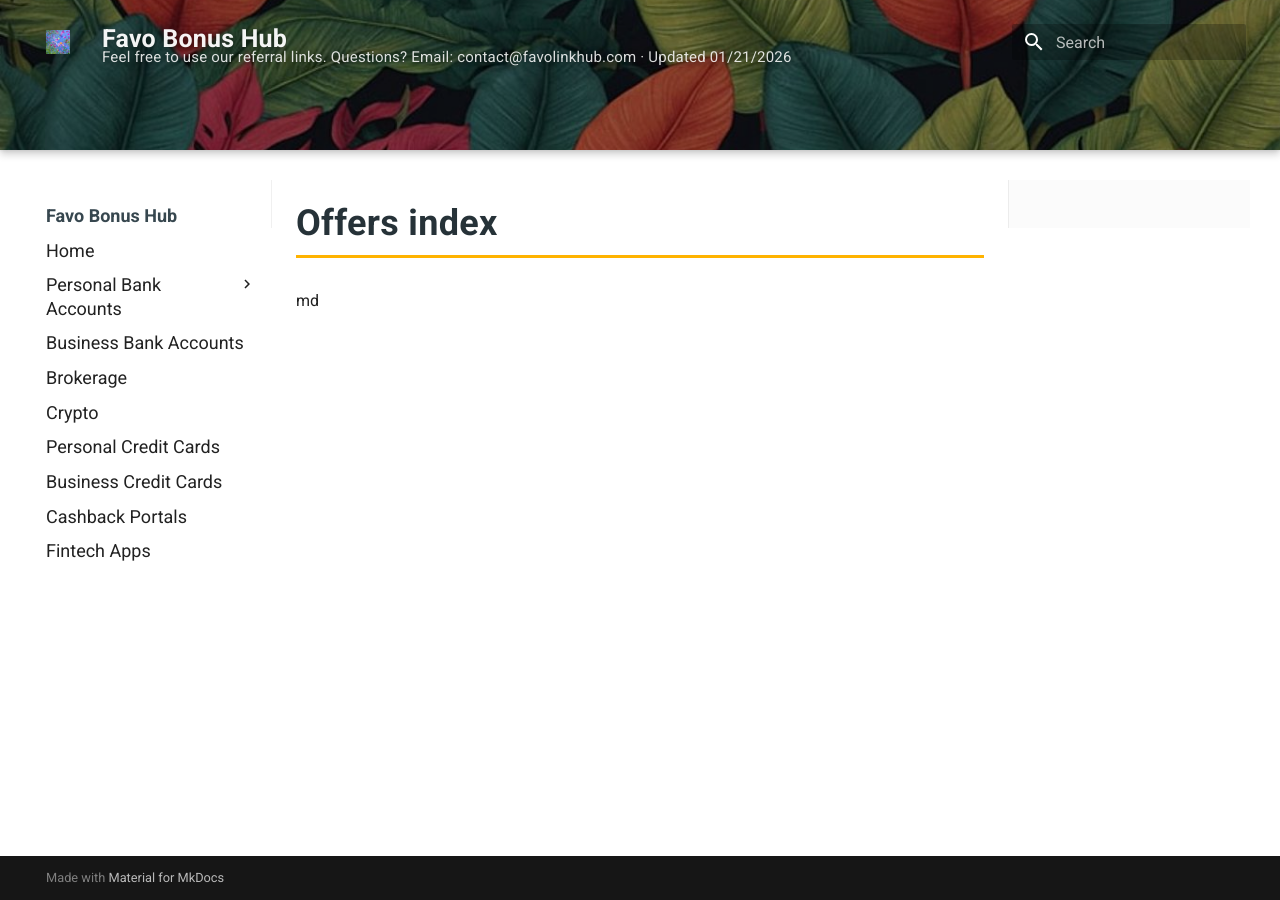
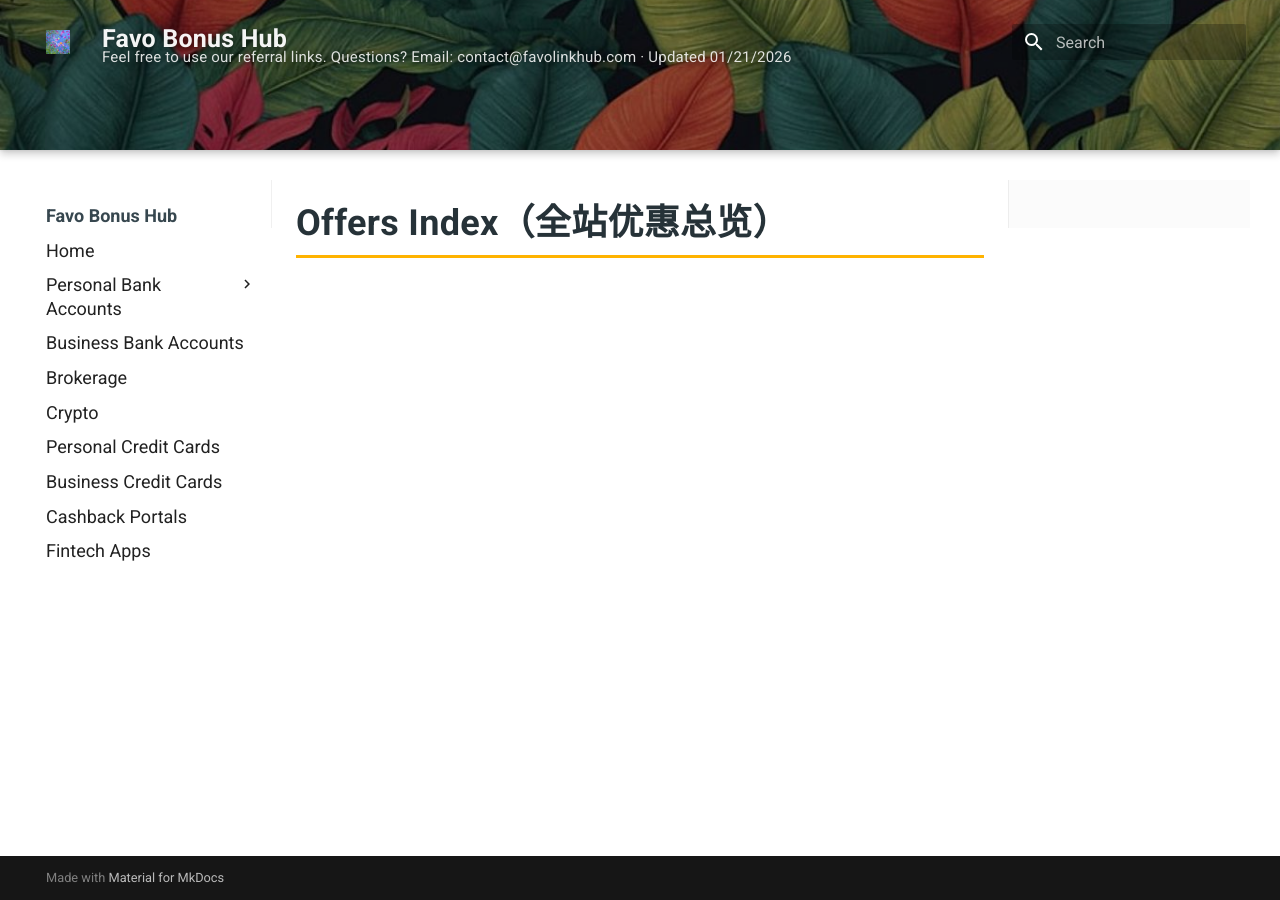
Before and after one commit to whispersofzephyr/favolinkhub-site, an MkDocs documentation site: the page built from docs/offers-index.md, in a window 1280 px wide. Built offline with MkDocs 1.6.1 and Material for MkDocs 9.7.7, drawn with Linux system fonts in a browser that asks for light colours.

Commit message:
Update offers-index.md

```diff
--- a/docs/offers-index.md
+++ b/docs/offers-index.md
@@ -1 +1,7 @@
-md
+---
+title: Offers Index
+---
+
+# Offers Index（全站优惠总览）
+
+<!-- material/tags -->
```
